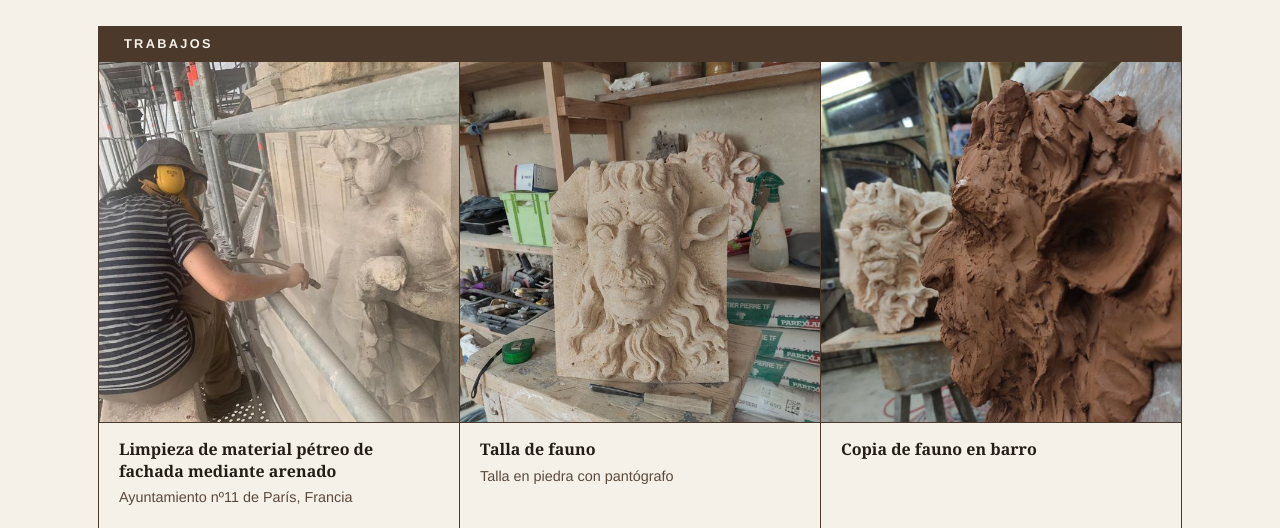
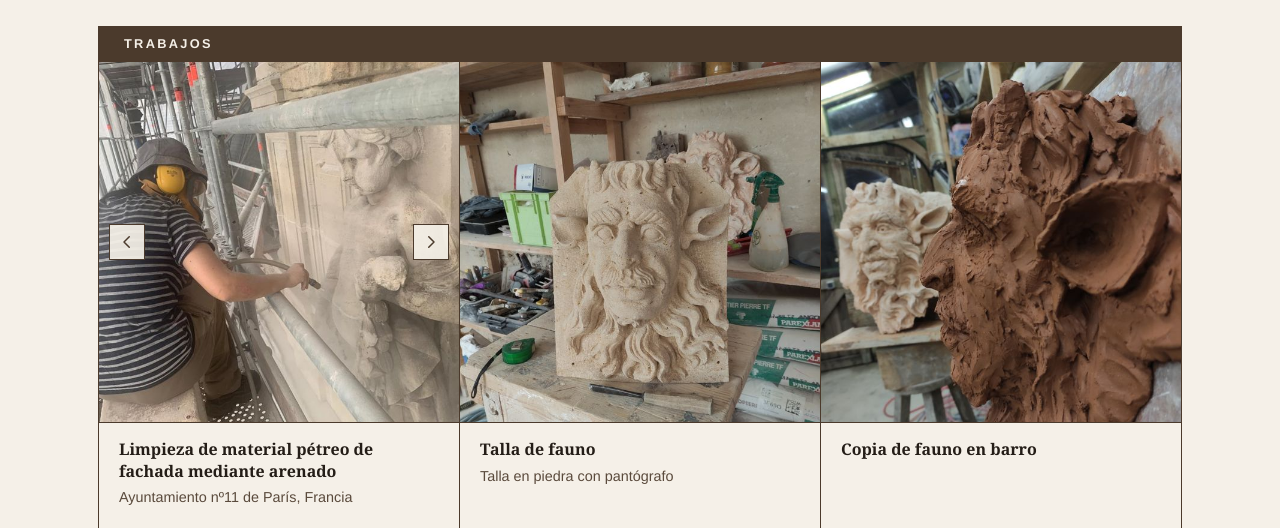
Before and after one commit to laurariverovico/laurariverovico.github.io, a plain HTML site: page index.html in a window 1280 px wide. Shown: the part 243-771 px from the top of the page. Drawn offline with Linux system fonts and the light colour scheme.

Commit message:
integracion de carrusel

```diff
--- a/css/retro.css
+++ b/css/retro.css
@@ -54,6 +54,16 @@ p{margin:0 0 .8em}
 .obra a.foto{display:block;line-height:0;overflow:hidden;background:var(--cafe)}
 .obra img{width:100%;aspect-ratio:1/1;object-fit:cover;object-position:var(--pos,center 35%);transition:transform .5s,opacity .3s}
 .obra a.foto:hover img{transform:scale(1.03);opacity:.9}
+/* ===== Carrusel de fotos de cada trabajo ===== */
+.carrusel{position:relative}
+.pista{display:flex;overflow-x:auto;scroll-snap-type:x mandatory;scrollbar-width:none;-webkit-overflow-scrolling:touch}
+.pista::-webkit-scrollbar{display:none}
+.pista a.foto{flex:0 0 100%;scroll-snap-align:start}
+.flecha{position:absolute;top:50%;transform:translateY(-50%);width:36px;height:36px;padding:0;display:grid;place-items:center;border:1px solid var(--cafe);background:rgba(245,240,232,.92);color:var(--cafe);cursor:pointer;transition:background .2s,color .2s}
+.flecha.ant{left:10px}
+.flecha.sig{right:10px}
+.flecha:hover{background:var(--cafe);color:var(--crudo)}
+.flecha:focus-visible{outline:2px solid var(--cobre);outline-offset:2px}
 .obra .texto{padding:16px 20px 20px;border-top:1px solid var(--cafe);flex:1}
 .obra .texto p{margin:0;font-size:.9rem;color:#5a4a3c}
 .pronto{display:flex;align-items:center;justify-content:center;padding:30px;text-align:center;background:var(--arena);font:italic 1.1rem Georgia,serif;min-height:220px}
--- a/index.html
+++ b/index.html
@@ -47,12 +47,22 @@
   <div class="galeria">
 
     <!-- Para añadir un trabajo: copia un bloque <article> entero, pégalo debajo
-         y cambia la foto (images/fulls e images/thumbs), el título y el texto. -->
+         y cambia la foto (images/fulls e images/thumbs), el título y el texto.
+         Para añadir otra foto a un trabajo: dentro de su <div class="pista">, copia un
+         bloque <a class="foto"> entero, pégalo debajo y cambia las rutas de la foto.
+         Las flechas aparecen solas cuando un trabajo tiene más de una foto. -->
 
     <article class="obra">
+      <div class="carrusel">
+        <div class="pista">
           <a class="foto" href="images/fulls/1.jpg" data-titulo="Limpieza de material pétreo de fachada mediante arenado">
             <img src="images/thumbs/1.jpg" alt="Laura limpiando con arenado un relieve de piedra en la fachada del Ayuntamiento, sobre andamio" loading="lazy">
           </a>
+          <a class="foto" href="images/fulls/1b.jpg" data-titulo="Limpieza de material pétreo de fachada mediante arenado">
+            <img src="images/thumbs/1b.jpg" style="--pos:10% 40%" alt="Laura trabajando con arenado en la fachada del Ayuntamiento, junto a un relieve con el escudo de París" loading="lazy">
+          </a>
+        </div>
+      </div>
       <div class="texto">
         <h3>Limpieza de material pétreo de fachada mediante arenado</h3>
         <p>Ayuntamiento nº11 de París, Francia</p>
@@ -60,9 +70,13 @@
     </article>
 
     <article class="obra">
+      <div class="carrusel">
+        <div class="pista">
           <a class="foto" href="images/fulls/2.jpg" data-titulo="Talla de fauno">
             <img src="images/thumbs/2.jpg" alt="Relieve de un fauno tallado en piedra, sobre una mesa de taller" loading="lazy">
           </a>
+        </div>
+      </div>
       <div class="texto">
         <h3>Talla de fauno</h3>
         <p>Talla en piedra con pantógrafo</p>
@@ -70,18 +84,26 @@
     </article>
 
     <article class="obra">
+      <div class="carrusel">
+        <div class="pista">
           <a class="foto" href="images/fulls/3.jpg" data-titulo="Copia de fauno en barro">
             <img src="images/thumbs/3.jpg" alt="Copia en barro de un fauno junto al relieve de piedra original" loading="lazy">
           </a>
+        </div>
+      </div>
       <div class="texto">
         <h3>Copia de fauno en barro</h3>
       </div>
     </article>
 
     <article class="obra">
+      <div class="carrusel">
+        <div class="pista">
           <a class="foto" href="images/fulls/4.jpg" data-titulo="Capitel jónico">
             <img src="images/thumbs/4.jpg" alt="Capitel jónico tallado en piedra sobre una mesa de trabajo" loading="lazy">
           </a>
+        </div>
+      </div>
       <div class="texto">
         <h3>Capitel jónico</h3>
         <p>Talla en piedra libre</p>
@@ -89,9 +111,13 @@
     </article>
 
     <article class="obra">
+      <div class="carrusel">
+        <div class="pista">
           <a class="foto" href="images/fulls/5.jpg" data-titulo="Decoración varia en moldura">
             <img src="images/thumbs/5.jpg" alt="Moldura de piedra blanca con óvalos y hojas talladas, junto a las herramientas" loading="lazy">
           </a>
+        </div>
+      </div>
       <div class="texto">
         <h3>Decoración varia en moldura</h3>
         <p>Talla en piedra libre</p>
@@ -160,6 +186,33 @@
 </dialog>
 
 <script>
+  /* Carruseles: las flechas se crean solas en los trabajos con más de una foto */
+  document.querySelectorAll('.carrusel').forEach(c => {
+    const pista = c.querySelector('.pista');
+    const total = pista.children.length;
+    if (total < 2) return;
+    c.setAttribute('role', 'group');
+    c.setAttribute('aria-roledescription', 'carrusel');
+    c.setAttribute('aria-label', 'Fotos de: ' + c.closest('.obra').querySelector('h3').textContent);
+    const reducir = window.matchMedia('(prefers-reduced-motion: reduce)');
+    const icono = d => '<svg viewBox="0 0 24 24" width="18" height="18" fill="none" stroke="currentColor" stroke-width="2" stroke-linecap="round" stroke-linejoin="round" aria-hidden="true"><path d="' + d + '"/></svg>';
+    function ir(paso) {
+      const actual = Math.round(pista.scrollLeft / pista.clientWidth);
+      const destino = (actual + paso + total) % total;
+      pista.scrollTo({ left: destino * pista.clientWidth, behavior: reducir.matches ? 'auto' : 'smooth' });
+    }
+    [['ant', 'Foto anterior', 'M15 5l-7 7 7 7', -1], ['sig', 'Foto siguiente', 'M9 5l7 7-7 7', 1]].forEach(([clase, texto, trazo, paso]) => {
+      const b = document.createElement('button');
+      b.type = 'button';
+      b.className = 'flecha ' + clase;
+      b.setAttribute('aria-label', texto);
+      b.innerHTML = icono(trazo);
+      b.addEventListener('click', () => ir(paso));
+      c.appendChild(b);
+    });
+  });
+
+  /* Visor de fotos ampliadas */
   const visor = document.getElementById('visor');
   const img = visor.querySelector('img');
   const pie = visor.querySelector('p');
```
Also changed, not shown: images/fulls/1b.jpg (added), images/thumbs/1b.jpg (added). Lines whose indentation alone changed are shown as unchanged.
